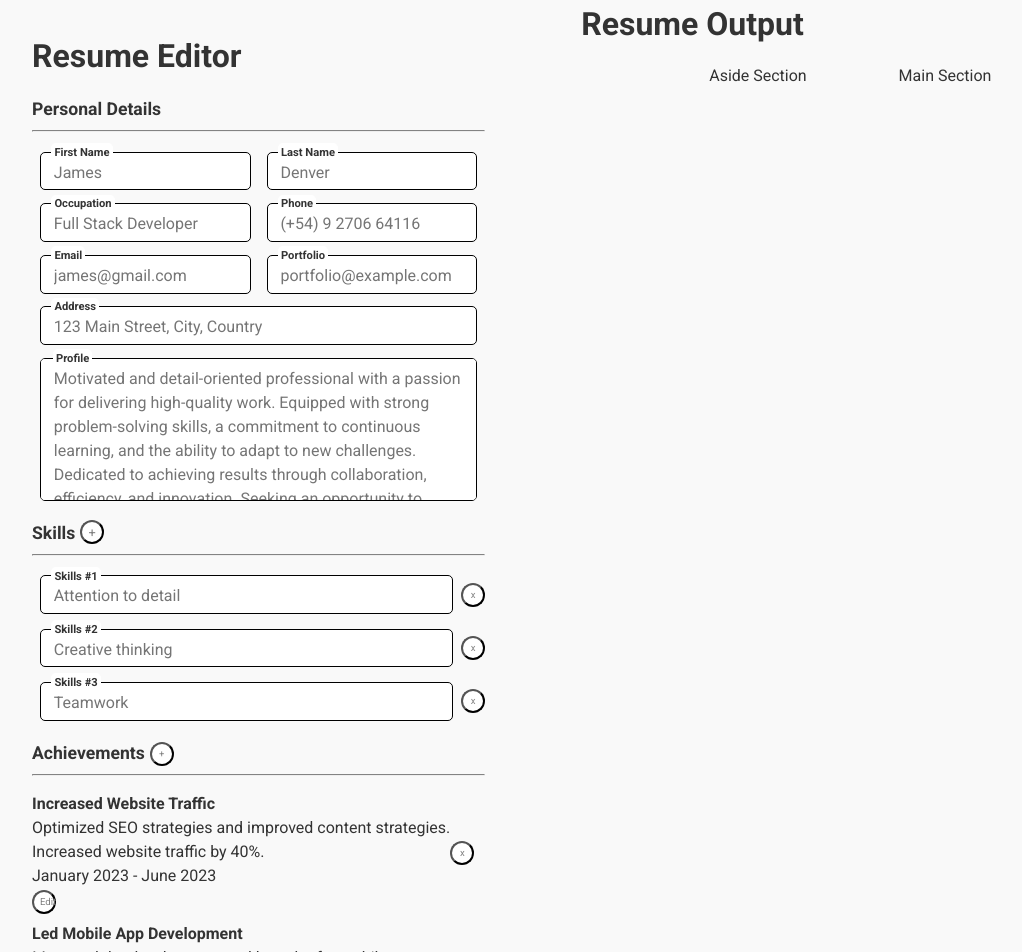
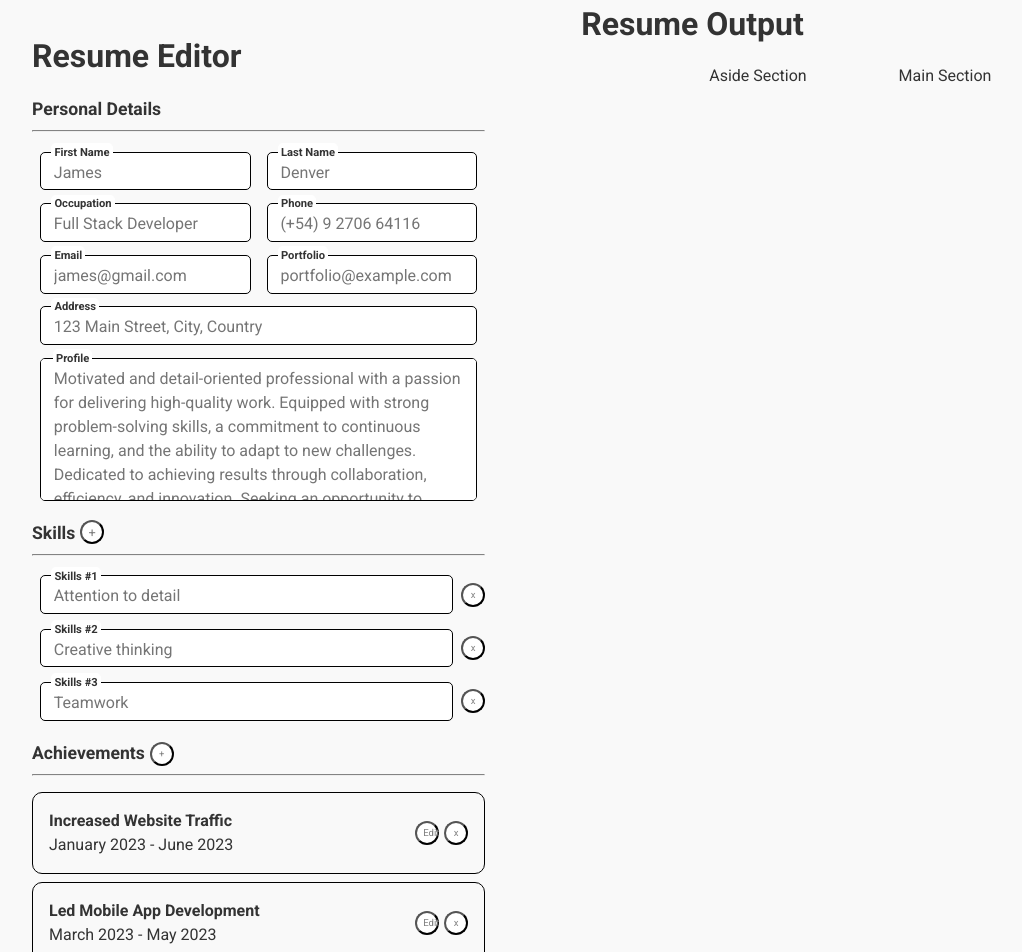
Before and after one commit to CeeZ-11/Odin-Project-CV-Application, a React (Vite) app: page / in a window 1280 px wide. Shown: the top 952 px of the page, without its empty margins (64-1086 px from the left). Built offline with nearby package versions, Linux system fonts and the light colour scheme.

Commit message:
:art: style: Update achivement list container layout

```diff
--- a/src/components/Editor/Achievements.jsx
+++ b/src/components/Editor/Achievements.jsx
@@ -65,20 +65,20 @@ export default function Achievements() {
       <ul className="achievements-ul">
         {achievements.map((achievement) => (
           <div className="achievements-container" key={achievement.id}>
-            <li>
+            <li className="achievements-li">
               <div className="achievement-list">
                 <h5>{achievement.title}</h5>
-                <p>{achievement.description}</p>
-                <p>{achievement.result}</p>
                 <p>{achievement.date}</p>
+              </div>
+              <div className="achievements-btn-div">
                 <button type="button">Edit</button>
+                <button
+                  type="button"
+                  onClick={() => removeAchievements(achievement.id)}
+                >
+                  x
+                </button>
               </div>
-              <button
-                type="button"
-                onClick={() => removeAchievements(achievement.id)}
-              >
-                x
-              </button>
             </li>
           </div>
         ))}
--- a/src/styles/App.css
+++ b/src/styles/App.css
@@ -117,6 +117,22 @@ li input {
   flex: 1;
 }
 
+.achievements-container {
+  border: 1px solid black;
+  border-radius: 10px;
+  padding: 1rem;
+}
+
+.achievements-li {
+  display: flex;
+  justify-content: space-between;
+}
+
+.achievements-btn-div {
+  display: flex;
+  gap: 5px;
+}
+
 @media (max-width: 1200px) {
   .personal-details {
     grid-template-columns: 1fr;
```
